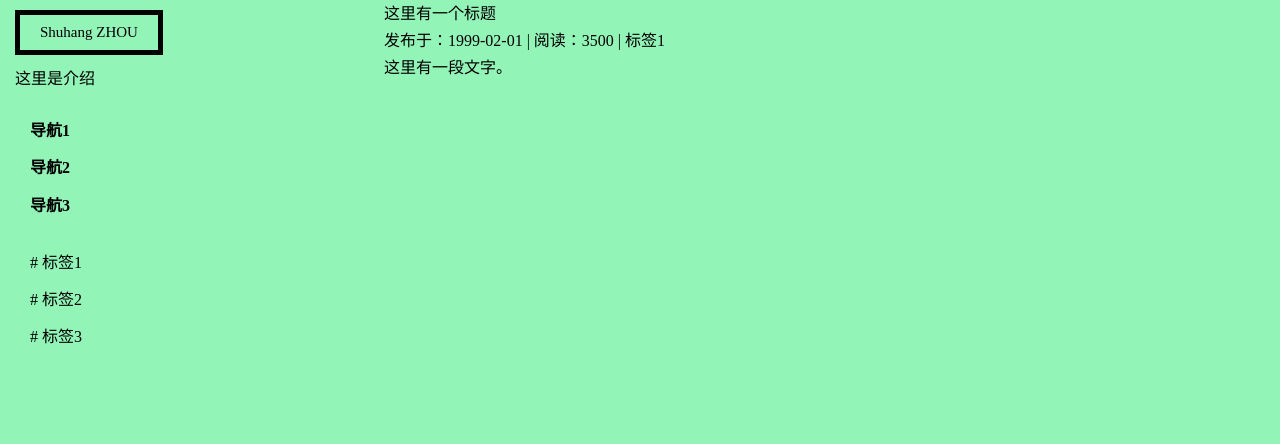
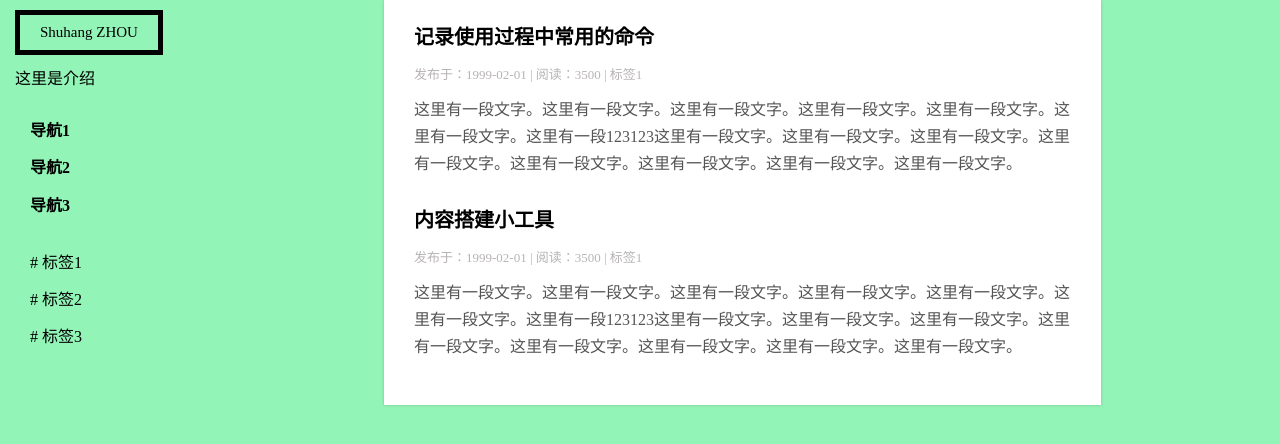
Before and after one commit to shuhang-zhou/shuhang-zhou.github.io, a plain HTML site: page main.html in a window 1280 px wide. Drawn offline with Linux system fonts and the light colour scheme.

Commit message:
完成新主页的基本布局

```diff
--- a/css/main.css
+++ b/css/main.css
@@ -6,6 +6,7 @@ body {
 .side-bar {
     float: left;
     width: 30%;
+    position: fixed;
 }
 
 .side-bar > * {
@@ -22,16 +23,18 @@ body {
 
 .side-bar .nav a:hover,
 .side-bar .tag-list a:hover {
-    color: blueviolet;
+    color: violet;
 }
 
 .side-bar .nav a {
     font-weight: 700;
 }
 
+/* 对右侧栏目进行编辑*/
 .main {
     float: right;
     width: 70%;
+    color: #555;
 }
 
 .header .logo {
@@ -43,6 +46,42 @@ body {
     margin-bottom: 10px;
 }
 
+.article-list {
+    /* 设置边距 */
+    margin-right: 20%;
+    background: #fff;
+    padding: 20px 30px;
+    /* 设置阴影 */
+    box-shadow: 0 0 3px rgba(0,0,0,0.2);
+}
+
+/* 给上下文章之间设定一些边距 */
+.article-list .item {
+    margin-bottom: 25px;
+}
+
+.article-list .item .title {
+    color: black;
+    font-size: 20px;
+    font-weight: 700;
+    transition: color 200ms;
+}
+
+/* 指定悬停变色一定要是在 .item 上而不是在 .title 上 */
+.article-list .item a.title:hover {
+    color: violet;
+}
+
+.article-list .item .status {
+    font-size: 13px;
+    color: #b7b3b3;
+}
+
+.article-list .item > * {
+    margin: 10px 0;
+}
+
+
 a {
     text-decoration: none;
 }
--- a/main.html
+++ b/main.html
@@ -28,10 +28,19 @@
     <div class="main">
         <div class="article-list">
             <div class="item">
-                <div class="title">这里有一个标题</div>
+                <a href="./articles/useful_commands.html", class="title">记录使用过程中常用的命令</a>
                 <div class="status">发布于：1999-02-01 | 阅读：3500 | 标签1</div>
                 <div class="content">
-                    这里有一段文字。
+                    这里有一段文字。这里有一段文字。这里有一段文字。这里有一段文字。这里有一段文字。这里有一段文字。这里有一段123<!--
+                     -->123这里有一段文字。这里有一段文字。这里有一段文字。这里有一段文字。这里有一段文字。这里有一段文字。这里有一段文字。这里有一段文字。
+                </div>
+            </div>
+            <div class="item">
+                <a href="./articles/useful_tools.html", class="title">内容搭建小工具</a>
+                <div class="status">发布于：1999-02-01 | 阅读：3500 | 标签1</div>
+                <div class="content">
+                    这里有一段文字。这里有一段文字。这里有一段文字。这里有一段文字。这里有一段文字。这里有一段文字。这里有一段123<!--
+                     -->123这里有一段文字。这里有一段文字。这里有一段文字。这里有一段文字。这里有一段文字。这里有一段文字。这里有一段文字。这里有一段文字。
                 </div>
             </div>
         </div>
```
